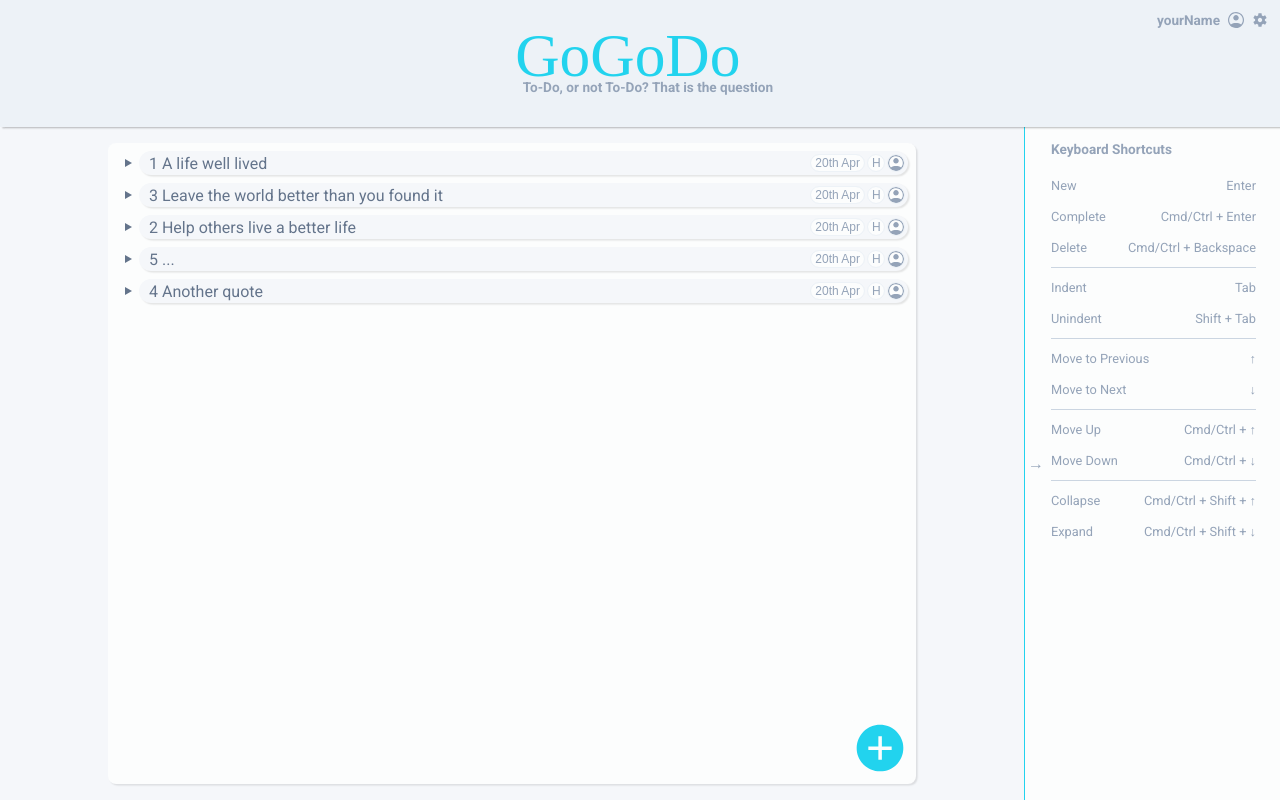
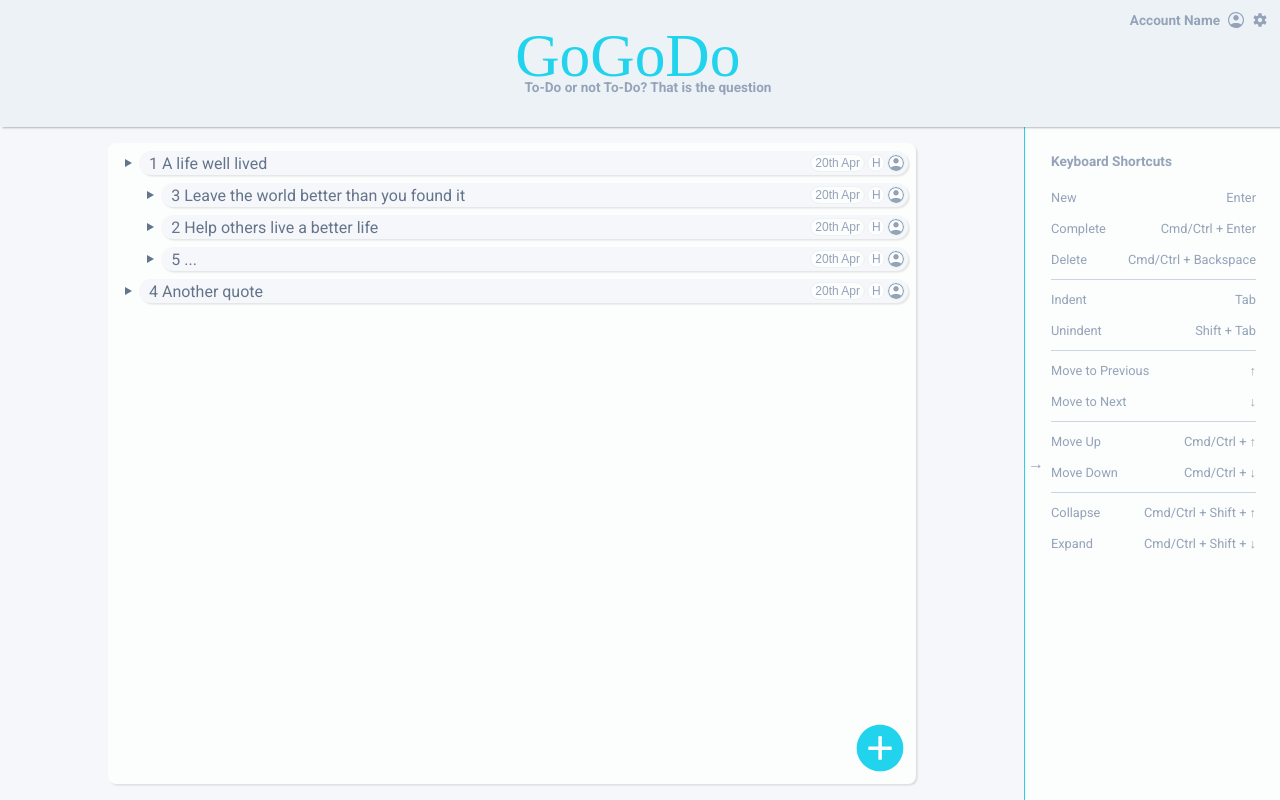
Before and after one commit to aste/GoGoDo, a website built with webpack: page src/template.html in a window 1280 px wide. Built offline with nearby package versions, Linux system fonts and the light colour scheme; files whose address does not match are found by name.

Commit message:
Add automatic indentatation level for individual nodes

```diff
--- a/src/index.js
+++ b/src/index.js
@@ -10,7 +10,6 @@ import gogodoLogo from './assets/gogodoLogoCyan.svg'
 import tabIcon from './assets/checkMark.svg'
 import addBtn from './assets/addBtnCyan.svg'
 import infoBtn from './assets/info.svg'
-
 
 // Navigation Bar
 const collapsedClass = "navCollapsed";
@@ -81,7 +80,7 @@ console.log(mainNode)
 console.log(rootObj)
 
 newTaskBtn.addEventListener('click', (event) => {
-    const newNode = createNodeObject('Test')
+    const newNode = createNodeObject('')
     console.log(newNode)
 
     insertNodeObject(newNode)
@@ -127,10 +126,13 @@ function renderNode(node) {
 
     const triangleElement = document.createElement('div');
     triangleElement.classList.add('triangleRight');
+    triangleElement.style.setProperty('grid-column-start', `${node.indentationLevel}`)
+    triangleElement.style.setProperty('grid-column-end', `${node.indentationLevel + 1}`)
     nodeElement.appendChild(triangleElement);
 
     const nodeContainerElement = document.createElement('div');
     nodeContainerElement.classList.add('nodeContainer');
+    nodeContainerElement.style.setProperty('grid-column-start', `${node.indentationLevel + 1}`)
     nodeElement.appendChild(nodeContainerElement);
 
     const formElement = document.createElement('form');
--- a/src/styles/styles.css
+++ b/src/styles/styles.css
@@ -169,7 +169,7 @@ body,
 
 .triangleDown,
 .triangleRight {
-  grid-column: 1 / 2;
+  grid-column: 0 / 1;
   margin-left: 0.8rem;
   border-style: solid;
   border-color: transparent transparent transparent var(--dark-grey);
@@ -183,7 +183,8 @@ body,
 .nodeContainer {
   display: flex;
   flex-direction: row;
-  grid-column: 2 / 37;
+  /* grid-column: 2 / 37; */
+  grid-column-end: 37;
   margin: var(--node-margin) 0 var(--node-margin) 0;
   color: var(--grey);
   justify-content: space-between;
@@ -256,6 +257,7 @@ body,
   flex: 1;
   padding: 0;
   margin: 0;
+  margin-top: 0.75rem;
   padding-left: 0.25rem;
   overflow-y: auto;
 }
@@ -339,7 +341,7 @@ body,
   display: flex;
   justify-content: right;
   margin: var(--node-margin);
-  width: 18rem;
+  width: 8rem;
 }
 
 .nodeContainer,
--- a/src/template.html
+++ b/src/template.html
@@ -11,14 +11,14 @@
   <body>
     <div class="bar" id="menubar">
       <div class="profile" id="profileMenu">
-        <h3 class="profile-text profileItems" id="profileText">yourName</h3>
+        <h3 class="profile-text profileItems" id="profileText">Account Name</h3>
         <img class="profileItems" src="./anonProfileIconGrey.svg" id="profileImage" />
         <img class="profileItems" src="./settingsGrey.svg" id="settingsIcon" />
       </div>
 
       <div class="bar" id="logoBar">
         <img src="./gogodoLogoCyan.svg" id="gogodoLogo" />
-        <h3 class="logoSubheader">To-Do, or not To-Do? That is the question</h3>
+        <h3 class="logoSubheader">To-Do or not To-Do? That is the question</h3>
       </div>
     </div>
     <div id="mapListArea">
```
